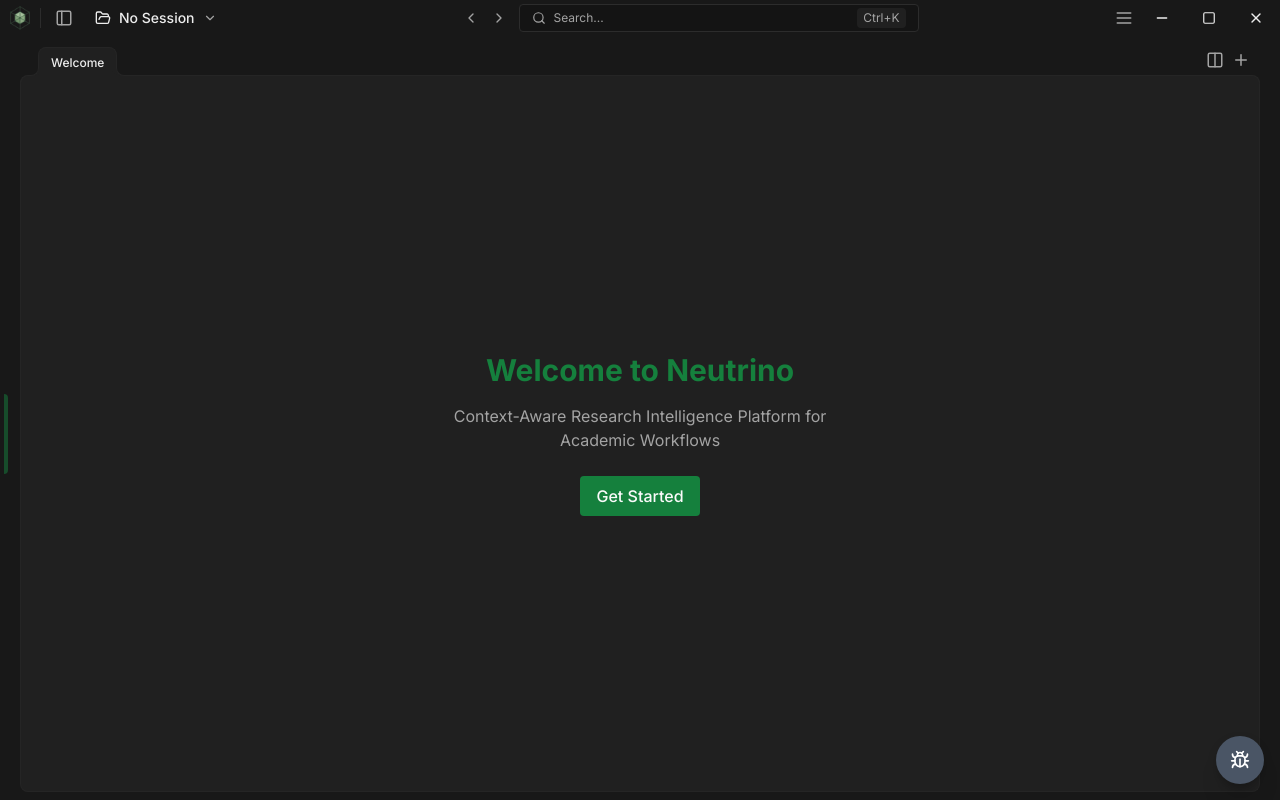
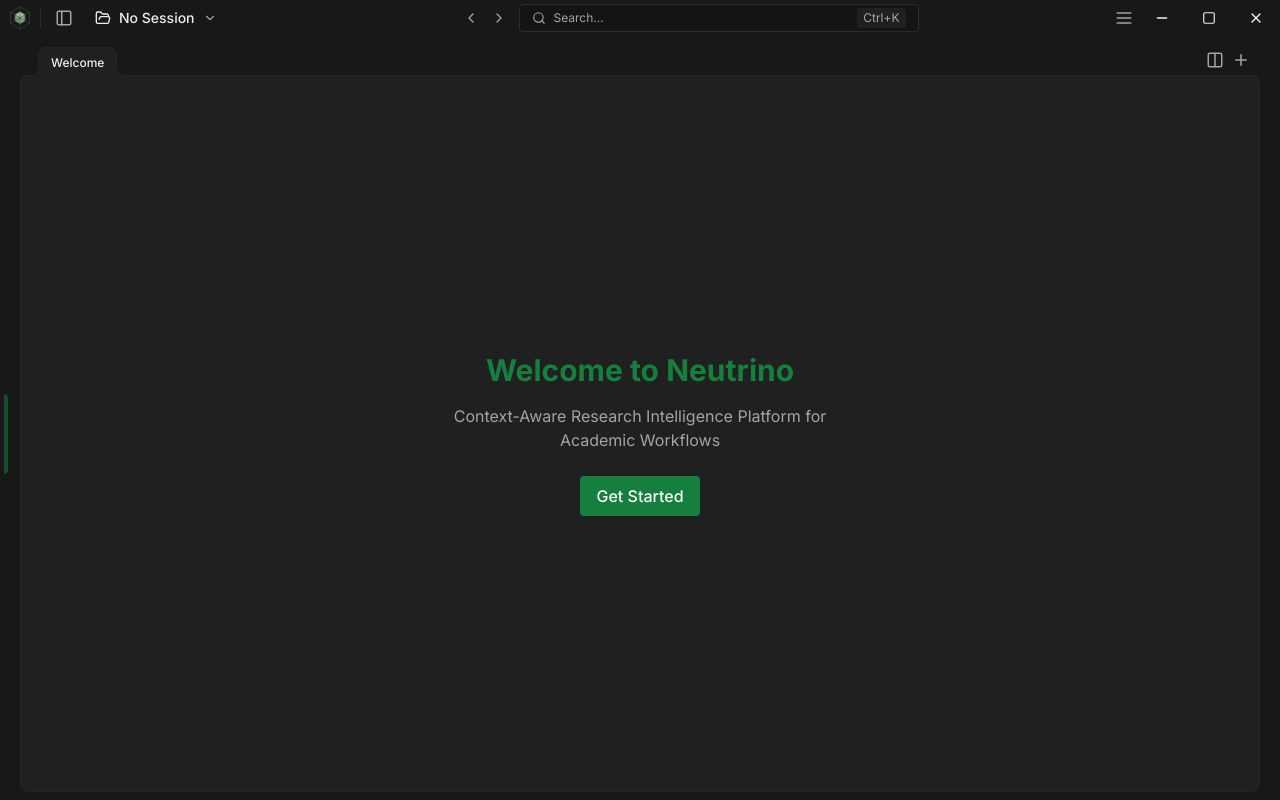
Before and after one commit to ltv56/neutrino, a React (Vite) app: page / in a window 1280 px wide. Built offline with nearby package versions, Linux system fonts and the light colour scheme.

Commit message:
Remove debug overlay for production branch

```diff
--- a/src/components/layout/Layout.tsx
+++ b/src/components/layout/Layout.tsx
@@ -4,7 +4,7 @@ import { useLocation, useNavigate } from 'react-router-dom';
 import TitleBar from './TitleBar';
 import Sidebar from './Sidebar';
 import CommandPalette from '@/components/ui/CommandPalette';
-import DebugOverlay from '@/components/debug/DebugOverlay';
+
 import { ROUTES, SEARCH_CONTEXTS } from '@/constants/routes';
 import type { SidebarTab } from '@/constants/sidebar';
 import { useEdgeDetection, useSidebarMode, useSessionsContext } from '@/hooks';
@@ -308,7 +308,7 @@ const Layout: React.FC = () => {
         onUpdate={updateSession}
       />
 
-      {import.meta.env.DEV && <DebugOverlay />}
+
     </div>
   );
 };
```
